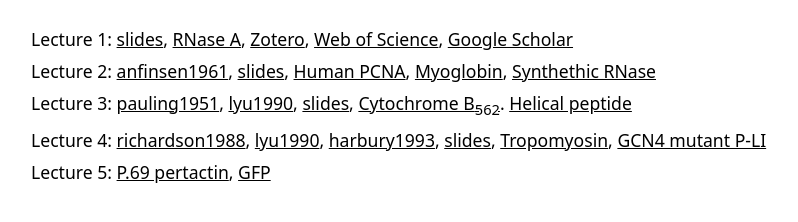
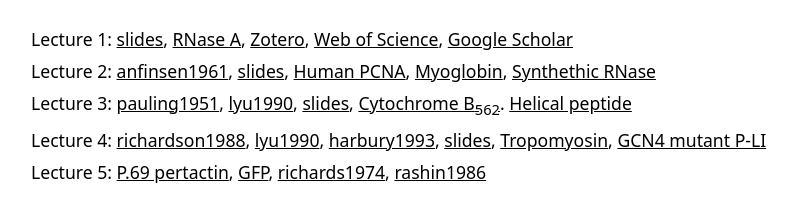
Before and after one commit to mederka/folding, a plain HTML site: page lectures.html in a window 1280 px wide. Shown: the part 140-362 px from the top of the page, without its empty margins (169-967 px from the left). Drawn offline with Linux system fonts and the light colour scheme; some packages are replaced by stand-ins of ours; a script that the page names is missing.

Commit message:
Add lecture 5 papers

```diff
--- a/lectures.html
+++ b/lectures.html
@@ -29,7 +29,7 @@
           Lecture 4: <a href="https://www.ncbi.nlm.nih.gov/pubmed/3381086">richardson1988</a>, <a href="http://science.sciencemag.org/content/250/4981/669">lyu1990</a>, <a href="https://www.ncbi.nlm.nih.gov/pubmed/8248779">harbury1993</a>, <a onclick="t2.load('slides/04.org')" href="#">slides</a>, <a onclick="openViewer('1c1g')" href="#">Tropomyosin</a>, <a onclick="openViewer('1gcl')" href="#">GCN4 mutant P-LI</a>
         </div>
         <div>
-          Lecture 5: <a onclick="openViewer('1dab')" href="#">P.69 pertactin</a>, <a onclick="openViewer('1cv7')" href="#">GFP</a>
+          Lecture 5: <a onclick="openViewer('1dab')" href="#">P.69 pertactin</a>, <a onclick="openViewer('1cv7')" href="#">GFP</a>, <a href="https://www.sciencedirect.com/science/article/pii/0022283674905701?via%3Dihub">richards1974</a>, <a href="https://pubs.acs.org/doi/abs/10.1021/bi00360a021">rashin1986</a>
         </div>
       </div>
     </div>
```
